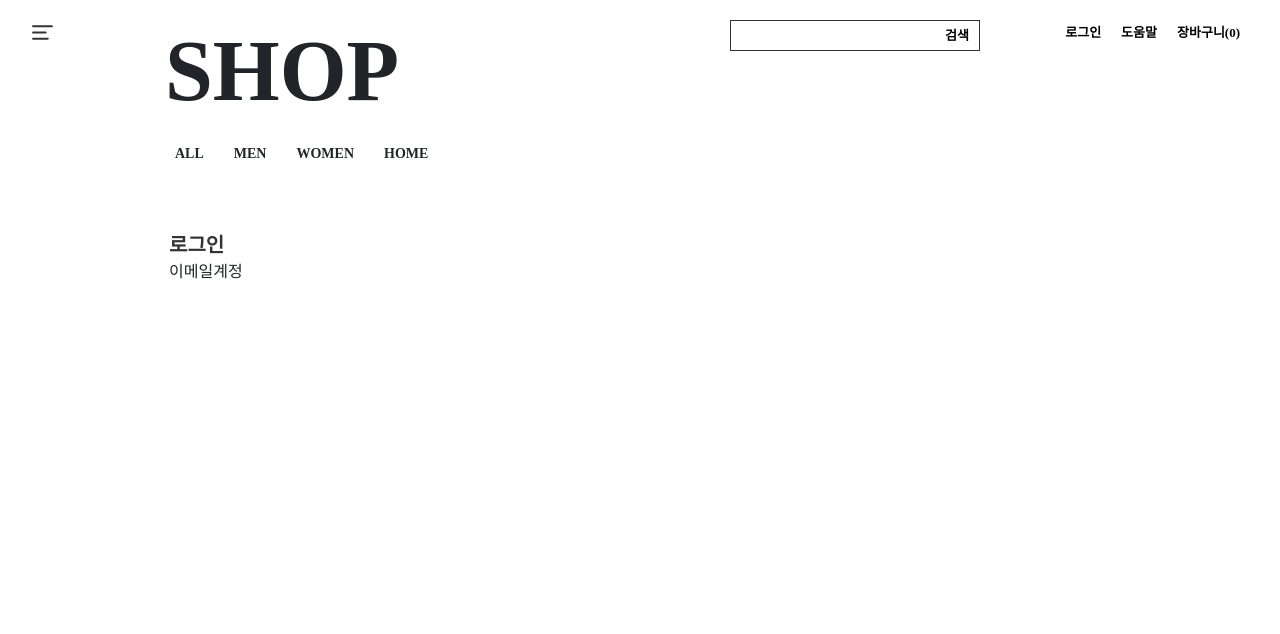
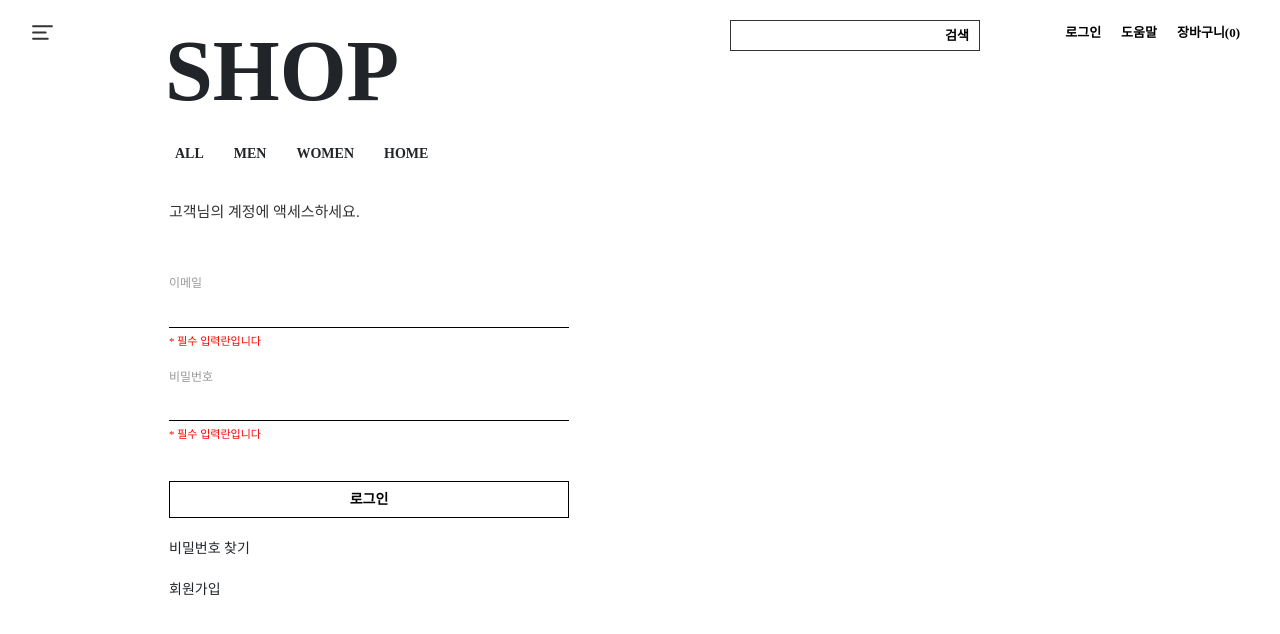
Before and after one commit to SeongKookKIM/shop, a React (Create React App) app in the folder client/: page /login in a window 1280 px wide. Shown: the top 634 px of the page. Built offline with nearby package versions, Linux system fonts and the light colour scheme; a web font is replaced by a local one.

Commit message:
로그인 페이지 완성

```diff
--- a/client/src/components/menu/Menu.tsx
+++ b/client/src/components/menu/Menu.tsx
@@ -91,7 +91,7 @@ function Menu() {
             <span
               onClick={() => {
                 navigate("/login");
-                dispatch(handlerMenu("menu"));
+                dispatch(handlerMenu("menu-subpage"));
               }}
             >
               로그인
--- a/client/src/pages/Login.tsx
+++ b/client/src/pages/Login.tsx
@@ -1,13 +1,84 @@
-import React from "react";
+import React, { useState } from "react";
 
 function Login() {
+  const [emailAlert, setEmailAlert] = useState<string>("");
+  const [emailFocus, setEmailFocus] = useState<string>("필수 입력란입니다");
+  const [emailChange, setEmailChange] = useState<string>("");
+
+  const [passwordFocus, setPasswordFocus] =
+    useState<string>("* 필수 입력란입니다");
+  const [passwordChange, setPasswordChange] = useState<string>("");
+
+  const handleEmailFocus = () => {
+    setEmailFocus("귀하의 이메일을 입력해주세요.");
+    setEmailAlert("email-active");
+  };
+
+  const handleEmailBlur = () => {
+    if (emailChange.length === 0) {
+      setEmailFocus("필수 입력란입니다");
+      setEmailAlert("");
+    } else {
+      setEmailFocus("귀하의 이메일을 입력해주세요.");
+      setEmailAlert("email-active");
+    }
+  };
+
+  const handlePasswordFocus = () => {
+    setPasswordFocus("");
+  };
+
+  const handlePasswordBlur = () => {
+    if (passwordChange.length === 0) {
+      setPasswordFocus("* 필수 입력란입니다");
+    } else {
+      setPasswordFocus("");
+    }
+  };
+
   return (
     <div className="login">
       <div className="login-wrapper">
-        <span>로그인</span>
+        <span>고객님의 계정에 액세스하세요.</span>
         <form>
-          <label>이메일계정</label>
+          <div className="login-email">
+            <label htmlFor="email-account">이메일</label>
+            <input
+              type="text"
+              className="email-account"
+              id="email-account"
+              name="email"
+              autoComplete="off"
+              onFocus={handleEmailFocus}
+              onBlur={handleEmailBlur}
+              onChange={(e) => {
+                setEmailChange(e.target.value);
+              }}
+            />
+            <span className={emailAlert}>* {emailFocus}</span>
+          </div>
+          <div className="login-email">
+            <label>비밀번호</label>
+            <input
+              type="password"
+              className="password-account"
+              name="password"
+              autoComplete="off"
+              onFocus={handlePasswordFocus}
+              onBlur={handlePasswordBlur}
+              onChange={(e) => {
+                setPasswordChange(e.target.value);
+              }}
+            />
+            <span>{passwordFocus}</span>
+          </div>
+          <button type="submit">로그인</button>
         </form>
+
+        <div className="find-account">
+          <p>비밀번호 찾기</p>
+          <p>회원가입</p>
+        </div>
       </div>
     </div>
   );
--- a/client/src/style.scss
+++ b/client/src/style.scss
@@ -43,7 +43,8 @@ li {
   position: relative;
   // MENU-NAV
   .menu,
-  .menu-active {
+  .menu-active,
+  .menu-subpage {
     width: 100%;
     position: fixed;
     top: 0;
@@ -207,6 +208,14 @@ li {
       }
     }
   }
+  // subpage-menu
+  .menu-subpage {
+    .main-menu {
+      .menu-list {
+        display: none;
+      }
+    }
+  }
 }
 
 // LANDING-BANNER-SWIPER
@@ -249,15 +258,80 @@ li {
   width: 100%;
   @include flexCenter();
   justify-content: flex-start;
-  padding-top: 230px;
+  padding-top: 200px;
   .login-wrapper {
     width: 100%;
     max-width: 1240px;
     margin-left: 169px;
     span {
-      font-size: 20px;
+      font-size: 15px;
+      font-weight: 500;
+      color: #333;
+      pointer-events: none;
+    }
+    form {
+      margin-top: 50px;
+      max-width: 400px;
+      display: flex;
+      flex-direction: column;
+      gap: 40px;
+      div {
+        position: relative;
+        display: flex;
+        flex-direction: column;
+        gap: 5px;
+        label {
+          font-size: 12px;
+          color: #999;
+        }
+        input {
+          width: 100%;
+          padding: 5px 3px;
+          border: none;
+          outline: none;
+          border-bottom: 1px solid black;
+          font-family: $font;
+          font-weight: 700;
+          font-size: 13px;
+          letter-spacing: 1px;
+        }
+        span {
+          position: absolute;
+          top: 110%;
+          font-size: 11px;
+          color: red;
+        }
+        span.email-active {
+          color: black;
+        }
+      }
+    }
+    button {
+      width: 100%;
+      font-size: 14px;
+      border: 1px solid black;
+      margin-top: 20px;
+      padding: 7px 0;
+      font-family: $font;
       font-weight: 700;
-      color: #333;
+      color: black;
+      background-color: white;
+      cursor: pointer;
+      &:hover {
+        color: #999;
+      }
+    }
+    .find-account {
+      max-width: 400px;
+      margin-top: 20px;
+      display: flex;
+      flex-direction: column;
+      gap: 20px;
+      p {
+        font-size: 14px;
+        font-weight: 500;
+        cursor: pointer;
+      }
     }
   }
 }
```
